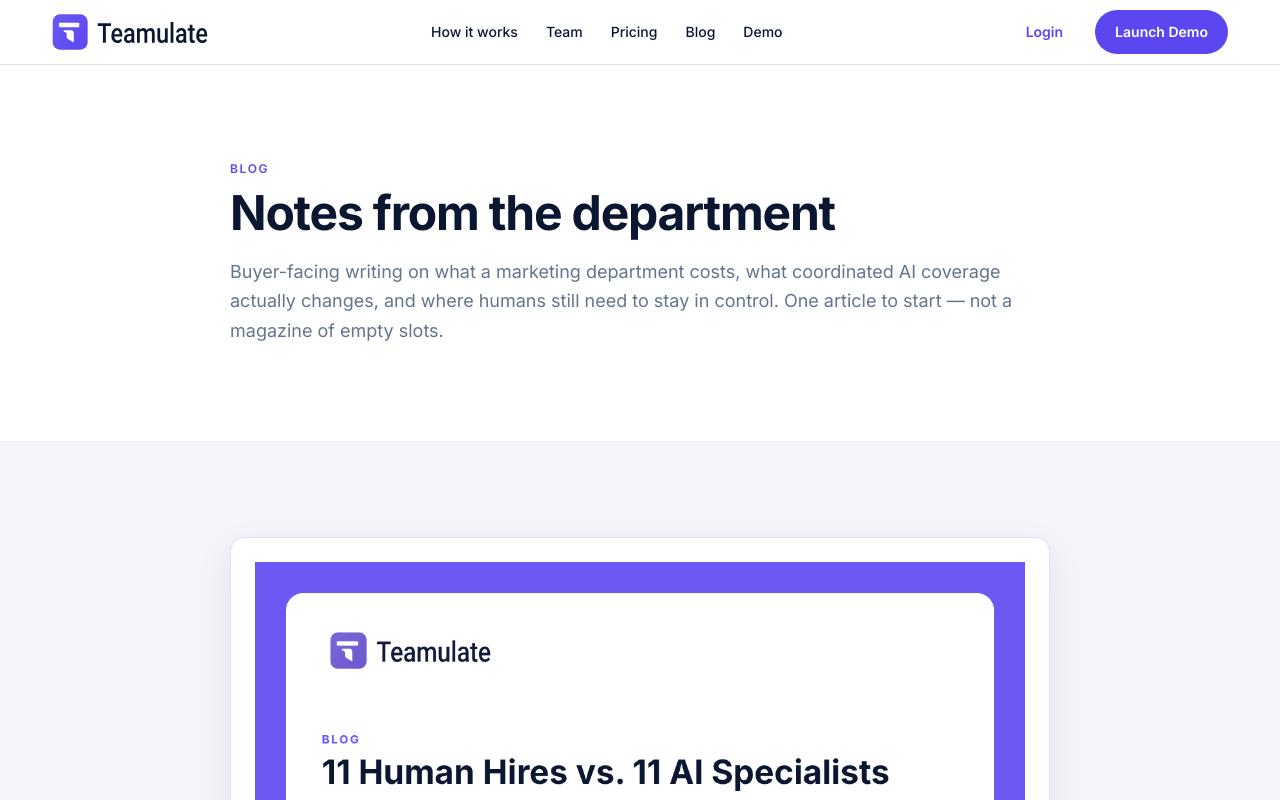
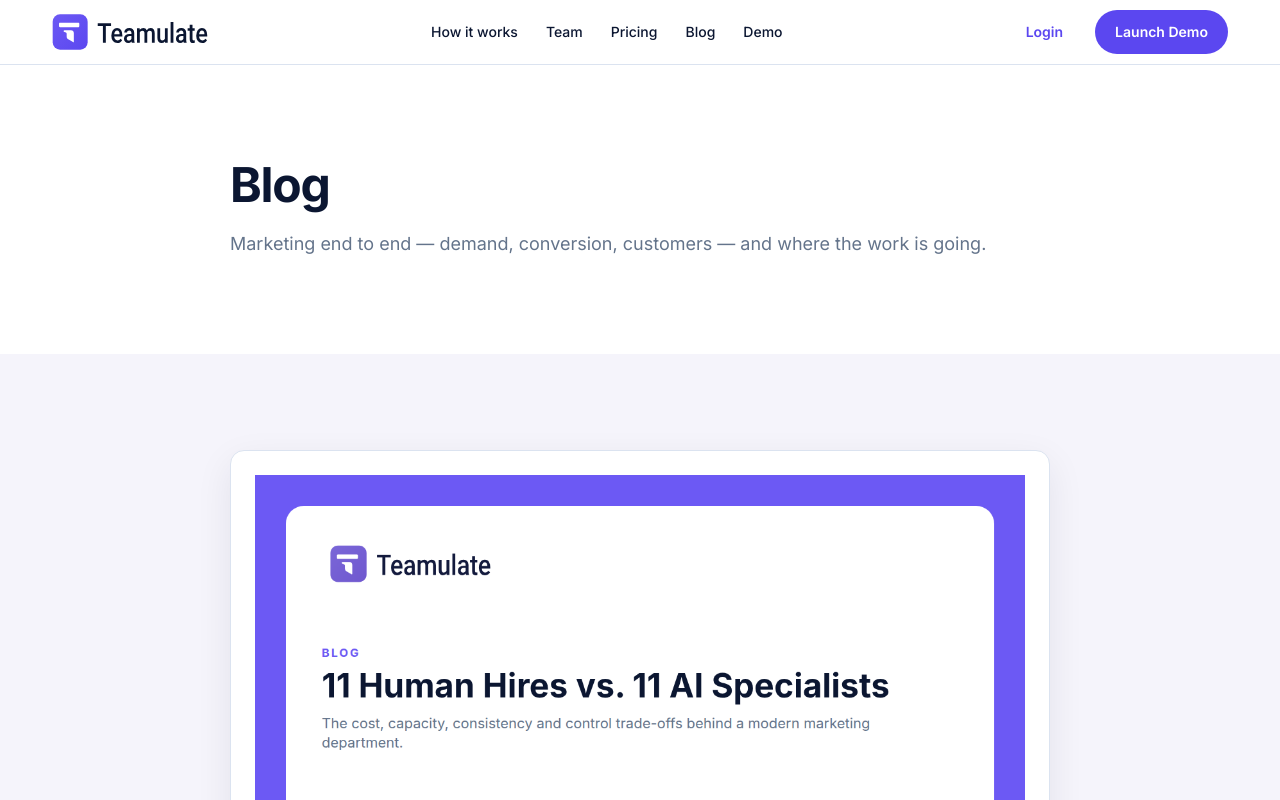
Before and after one commit to hristomomcilov-gif/Teamulate---Full-Website, a Next.js app: page /blog in a window 1280 px wide. Shown: the top 800 px of the page. Built offline with nearby package versions, Linux system fonts and the light colour scheme.

Commit message:
Lock the live /blog/ hero to Blog + Chris’s dek
Replace the index H1 and dek, drop the extra BLOG kicker, and add a
production SuperHosting export (empty basePath) for the document root.

Co-authored-by: hristomomcilov-gif <hristomomcilov-gif@users.noreply.github.com>

```diff
--- a/src/app/blog/page.tsx
+++ b/src/app/blog/page.tsx
@@ -3,21 +3,22 @@ import Link from "next/link";
 import { BLOG_POSTS } from "@/content/blog";
 import { CtaLink } from "@/components/CtaLink";
 import { SiteImage } from "@/components/SiteImage";
-import { Card, Eyebrow, Section } from "@/components/ui";
+import { Card, Section } from "@/components/ui";
 import { absoluteUrl, marketingShareMetadata } from "@/lib/site";
+
+const BLOG_DEK =
+  "Marketing end to end — demand, conversion, customers — and where the work is going.";
 
 export const metadata: Metadata = {
   title: "Blog",
-  description:
-    "Notes from the Teamulate department: buyer-facing writing on cost, coverage and control — starting with 11 human hires vs. 11 AI specialists.",
+  description: BLOG_DEK,
   alternates: { canonical: absoluteUrl("/blog/") },
   ...marketingShareMetadata,
   openGraph: {
     ...marketingShareMetadata.openGraph,
     url: absoluteUrl("/blog/"),
     title: "Blog | Teamulate",
-    description:
-      "Notes from the Teamulate department: buyer-facing writing on cost, coverage and control.",
+    description: BLOG_DEK,
   },
 };
 
@@ -26,15 +27,8 @@ export default function BlogIndexPage() {
     <>
       <Section className="pt-16">
         <div className="mx-auto max-w-[820px]">
-          <Eyebrow>Blog</Eyebrow>
-          <h1 className="text-4xl font-bold tracking-tight text-ink sm:text-5xl">
-            Notes from the department
-          </h1>
-          <p className="mt-5 text-lg leading-relaxed text-ink-muted">
-            Buyer-facing writing on what a marketing department costs, what coordinated AI coverage
-            actually changes, and where humans still need to stay in control. One article to start —
-            not a magazine of empty slots.
-          </p>
+          <h1 className="text-4xl font-bold tracking-tight text-ink sm:text-5xl">Blog</h1>
+          <p className="mt-5 text-lg leading-relaxed text-ink-muted">{BLOG_DEK}</p>
         </div>
       </Section>
 
```
Also changed, not shown: 2 other files (tests, documents, lock files or other folders).
